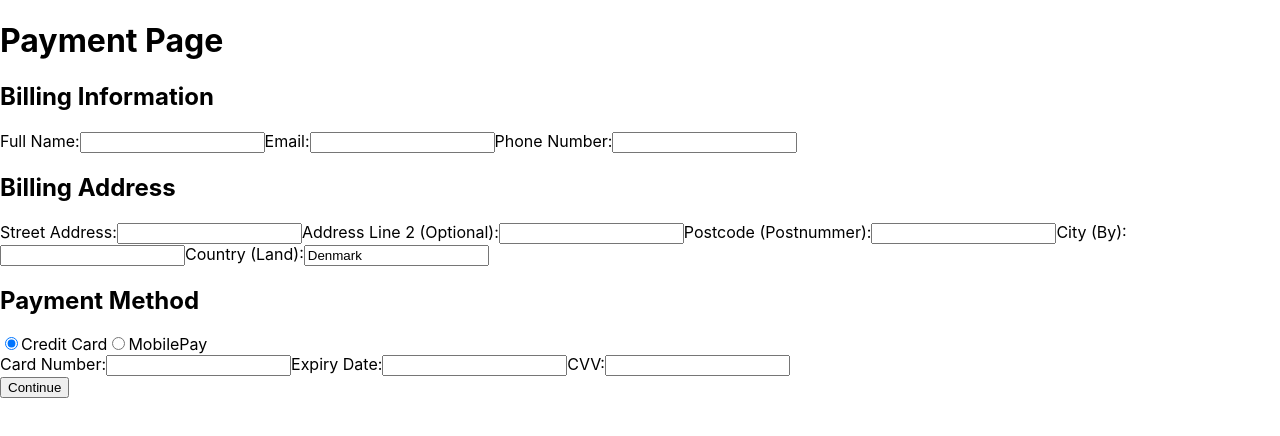
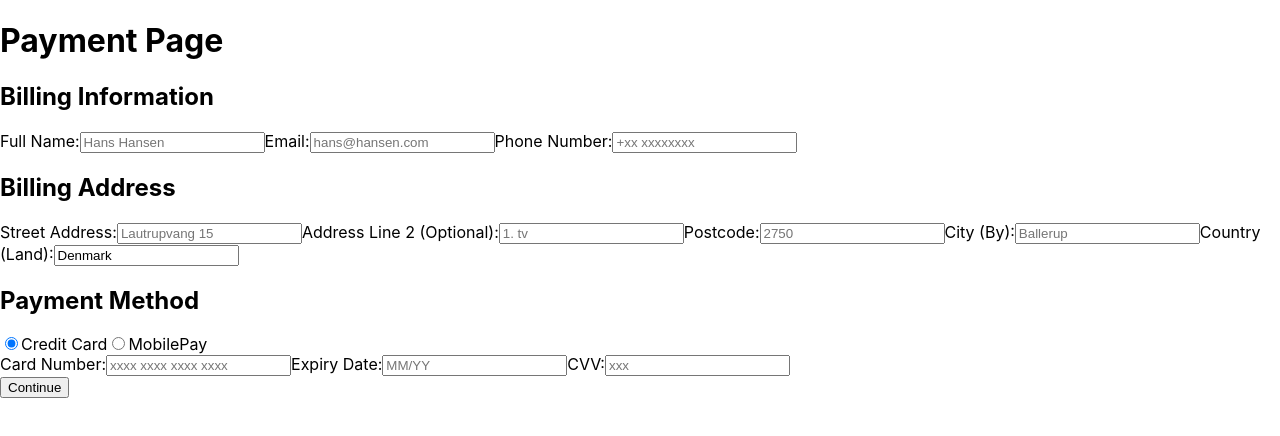
Before and after one commit to s203237/62582_DevOps, a React (Create React App) app in the folder frontend/: page /payment in a window 1280 px wide. Shown: the top 436 px of the page. Built offline with nearby package versions, Linux system fonts and the light colour scheme.

Commit message:
added placeholders for paymentpage

```diff
--- a/frontend/src/views/PaymentPage.tsx
+++ b/frontend/src/views/PaymentPage.tsx
@@ -65,6 +65,7 @@ const PaymentPage: React.FC = () => {
                             name="fullName"
                             value={billingInfo.fullName}
                             onChange={handleInputChange}
+                            placeholder="Hans Hansen"
                             required
                         />
                     </label>
@@ -75,6 +76,7 @@ const PaymentPage: React.FC = () => {
                             name="email"
                             value={billingInfo.email}
                             onChange={handleInputChange}
+                            placeholder="hans@hansen.com"
                             required
                         />
                     </label>
@@ -85,6 +87,7 @@ const PaymentPage: React.FC = () => {
                             name="phoneNumber"
                             value={billingInfo.phoneNumber}
                             onChange={handleInputChange}
+                            placeholder="+xx xxxxxxxx"
                             required
                         />
                     </label>
@@ -100,6 +103,7 @@ const PaymentPage: React.FC = () => {
                             name="streetAddress"
                             value={billingInfo.streetAddress}
                             onChange={handleInputChange}
+                            placeholder="Lautrupvang 15"
                             required
                         />
                     </label>
@@ -110,15 +114,17 @@ const PaymentPage: React.FC = () => {
                             name="addressLine2"
                             value={billingInfo.addressLine2}
                             onChange={handleInputChange}
+                            placeholder="1. tv"
                         />
                     </label>
                     <label>
-                        Postcode (Postnummer):
+                        Postcode:
                         <input
                             type="text"
                             name="postcode"
                             value={billingInfo.postcode}
                             onChange={handleInputChange}
+                            placeholder="2750"
                             required
                         />
                     </label>
@@ -129,6 +135,7 @@ const PaymentPage: React.FC = () => {
                             name="city"
                             value={billingInfo.city}
                             onChange={handleInputChange}
+                            placeholder="Ballerup"
                             required
                         />
                     </label>
@@ -180,6 +187,7 @@ const PaymentPage: React.FC = () => {
                                     name="cardNumber"
                                     value={paymentDetails.cardNumber}
                                     onChange={handlePaymentDetailsChange}
+                                    placeholder="xxxx xxxx xxxx xxxx"
                                     required
                                 />
                             </label>
@@ -190,6 +198,7 @@ const PaymentPage: React.FC = () => {
                                     name="expiryDate"
                                     value={paymentDetails.expiryDate}
                                     onChange={handlePaymentDetailsChange}
+                                    placeholder="MM/YY"
                                     required
                                 />
                             </label>
@@ -200,6 +209,7 @@ const PaymentPage: React.FC = () => {
                                     name="cvv"
                                     value={paymentDetails.cvv}
                                     onChange={handlePaymentDetailsChange}
+                                    placeholder="xxx"
                                     required
                                 />
                             </label>
@@ -214,6 +224,7 @@ const PaymentPage: React.FC = () => {
                                 name="mobilePayPhoneNumber"
                                 value={paymentDetails.mobilePayPhoneNumber}
                                 onChange={handlePaymentDetailsChange}
+                                placeholder="+xx xxxxxxxx"
                                 required
                             />
                         </label>
```
